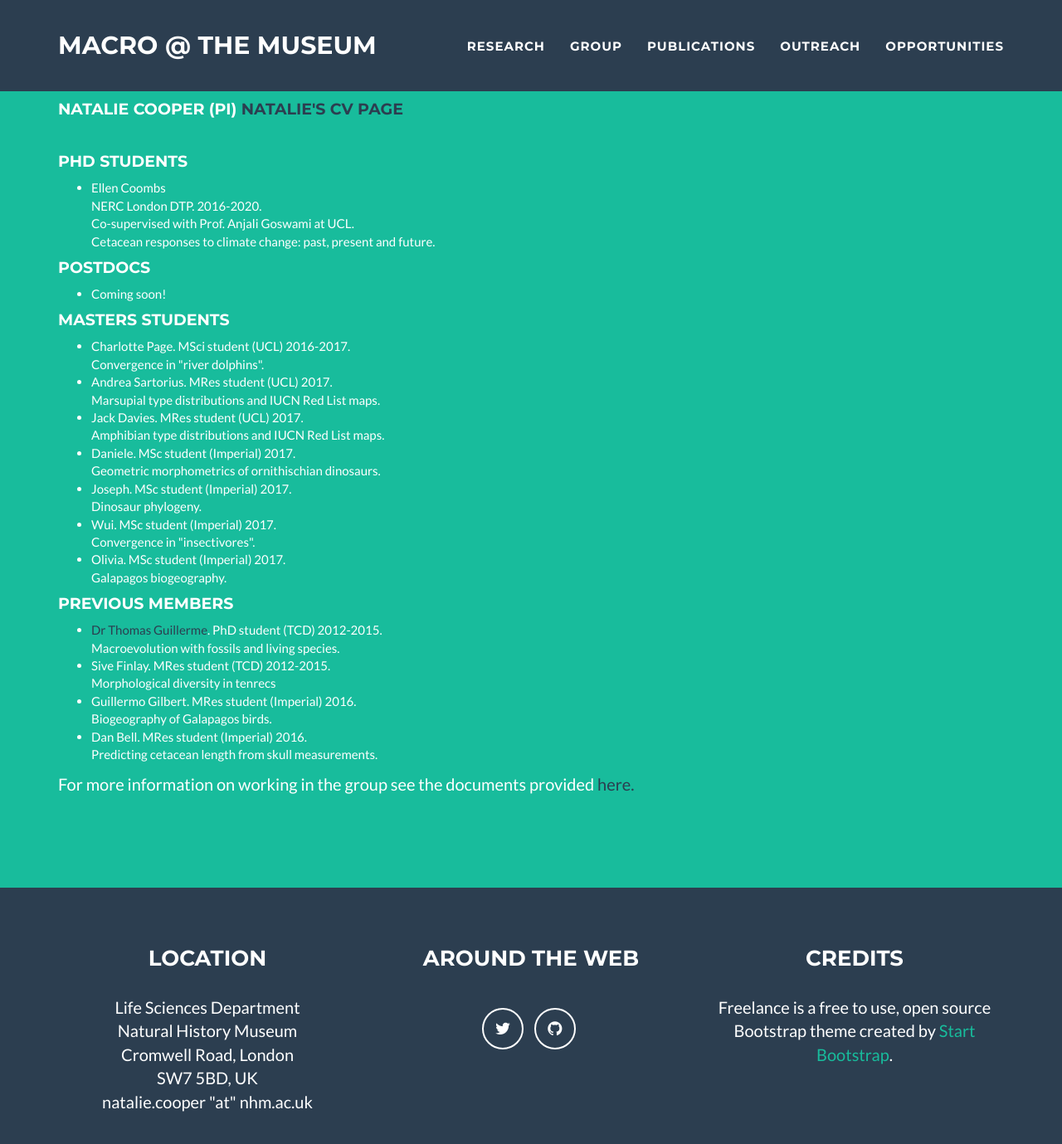
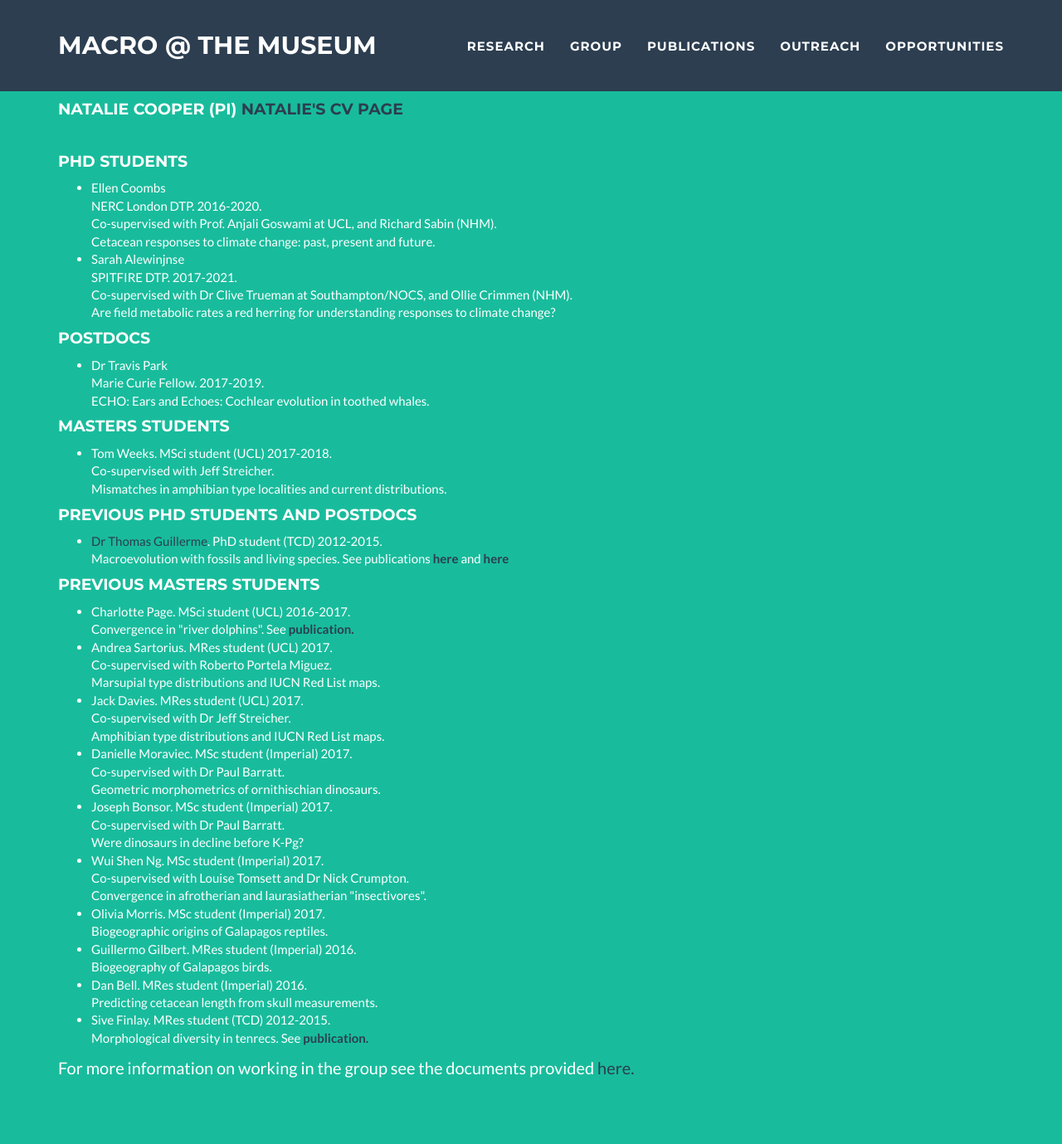
Before and after one commit to nhcooper123/nhcooper123.github.io, a Jekyll site: the page group.html, which Jekyll copies as it is, in a window 1280 px wide and 1400 px high, scrolled down 443 px. Shown: the top 1379 px of the window at 83% size. Built offline with Jekyll 4.4.1, drawn with Linux system fonts in a browser that asks for light colours.

Commit message:
Update group members

```diff
--- a/group.html
+++ b/group.html
@@ -136,46 +136,68 @@ We have fun and try to make science a nicer place! <br>
     <ul>
     <li>Ellen Coombs<br>
         NERC London DTP. 2016-2020.<br>
-        Co-supervised with Prof. Anjali Goswami at UCL.<br>
+        Co-supervised with Prof. Anjali Goswami at UCL, and Richard Sabin (NHM).<br>
         Cetacean responses to climate change: past, present and future.</li>
+    <li>Sarah Alewinjnse<br>
+        SPITFIRE DTP. 2017-2021.<br>
+        Co-supervised with Dr Clive Trueman at Southampton/NOCS, and Ollie Crimmen (NHM).<br>
+        Are field metabolic rates a red herring for understanding responses to climate change?</li>
     </ul>
 
     <h4>Postdocs</h4>
 
     <ul>
-    <li>Coming soon!</li>
+    <li>Dr Travis Park<br>
+        Marie Curie Fellow. 2017-2019.<br>
+        ECHO: Ears and Echoes: Cochlear evolution in toothed whales. </li>
     </ul>
 
     <h4>Masters students</h4>
 
     <ul>
-    <li>Charlotte Page. MSci student (UCL) 2016-2017.<br>
-        Convergence in "river dolphins".</li>
-    <li>Andrea Sartorius. MRes student (UCL) 2017.<br>
-        Marsupial type distributions and IUCN Red List maps.</li>
-    <li>Jack Davies. MRes student (UCL) 2017.<br>
-        Amphibian type distributions and IUCN Red List maps.</li>
-    <li>Daniele. MSc student (Imperial) 2017.<br>
-        Geometric morphometrics of ornithischian dinosaurs.</li>
-    <li>Joseph. MSc student (Imperial) 2017.<br>
-        Dinosaur phylogeny.</li>
-    <li>Wui. MSc student (Imperial) 2017.<br>
-        Convergence in "insectivores".</li>
-    <li>Olivia. MSc student (Imperial) 2017.<br>
-        Galapagos biogeography.</li>
+    <li>Tom Weeks. MSci student (UCL) 2017-2018.<br>
+        Co-supervised with Jeff Streicher. <br>
+        Mismatches in amphibian type localities and current distributions.</li>
     </ul>
 
-    <h4> Previous members</h4>
+    <h4> Previous PhD students and postdocs</h4>
 
     <ul>
     <li><a href="http://tguillerme.github.io/"<strong><font color="2c3e50">Dr Thomas Guillerme</font></strong></a>. PhD student (TCD) 2012-2015.<br>
-        Macroevolution with fossils and living species.</li>
-    <li>Sive Finlay. MRes student (TCD) 2012-2015.<br>
-        Morphological diversity in tenrecs</li>
+        Macroevolution with fossils and living species.
+        See publications <a href="http://10.1016/j.ympev.2015.08.023"><strong><font color="2c3e50">here</font></strong></a> and <a href="http://dx.doi.org/10.1101/022970"><strong><font color="2c3e50">here</font></strong></a></li>
+    </ul>
+
+    <h4> Previous Masters students</h4>
+
+    <ul>
+    <li>Charlotte Page. MSci student (UCL) 2016-2017.<br>
+        Convergence in "river dolphins".
+        See <a href="https://10.7717/peerj.927"><strong><font color="2c3e50">publication.</font></strong></a> </li>
+    <li>Andrea Sartorius. MRes student (UCL) 2017.<br>
+        Co-supervised with Roberto Portela Miguez. <br>
+        Marsupial type distributions and IUCN Red List maps.</li>
+    <li>Jack Davies. MRes student (UCL) 2017.<br>
+        Co-supervised with Dr Jeff Streicher. <br>
+        Amphibian type distributions and IUCN Red List maps.</li>
+    <li>Danielle Moraviec. MSc student (Imperial) 2017.<br>
+        Co-supervised with Dr Paul Barratt. <br>
+        Geometric morphometrics of ornithischian dinosaurs.</li>
+    <li>Joseph Bonsor. MSc student (Imperial) 2017.<br>
+        Co-supervised with Dr Paul Barratt. <br>
+        Were dinosaurs in decline before K-Pg?</li>
+    <li>Wui Shen Ng. MSc student (Imperial) 2017.<br>
+        Co-supervised with Louise Tomsett and Dr Nick Crumpton. <br>
+        Convergence in afrotherian and laurasiatherian "insectivores".</li>
+    <li>Olivia Morris. MSc student (Imperial) 2017.<br>
+        Biogeographic origins of Galapagos reptiles.</li>
     <li>Guillermo Gilbert. MRes student (Imperial) 2016.<br>
         Biogeography of Galapagos birds.</li>
     <li>Dan Bell. MRes student (Imperial) 2016.<br>
         Predicting cetacean length from skull measurements.</li>
+    <li>Sive Finlay. MRes student (TCD) 2012-2015.<br>
+        Morphological diversity in tenrecs.
+        See <a href="https://10.7717/peerj.927"><strong><font color="2c3e50">publication.</font></strong></a> </li>
     </ul>
 
 <p>
```
